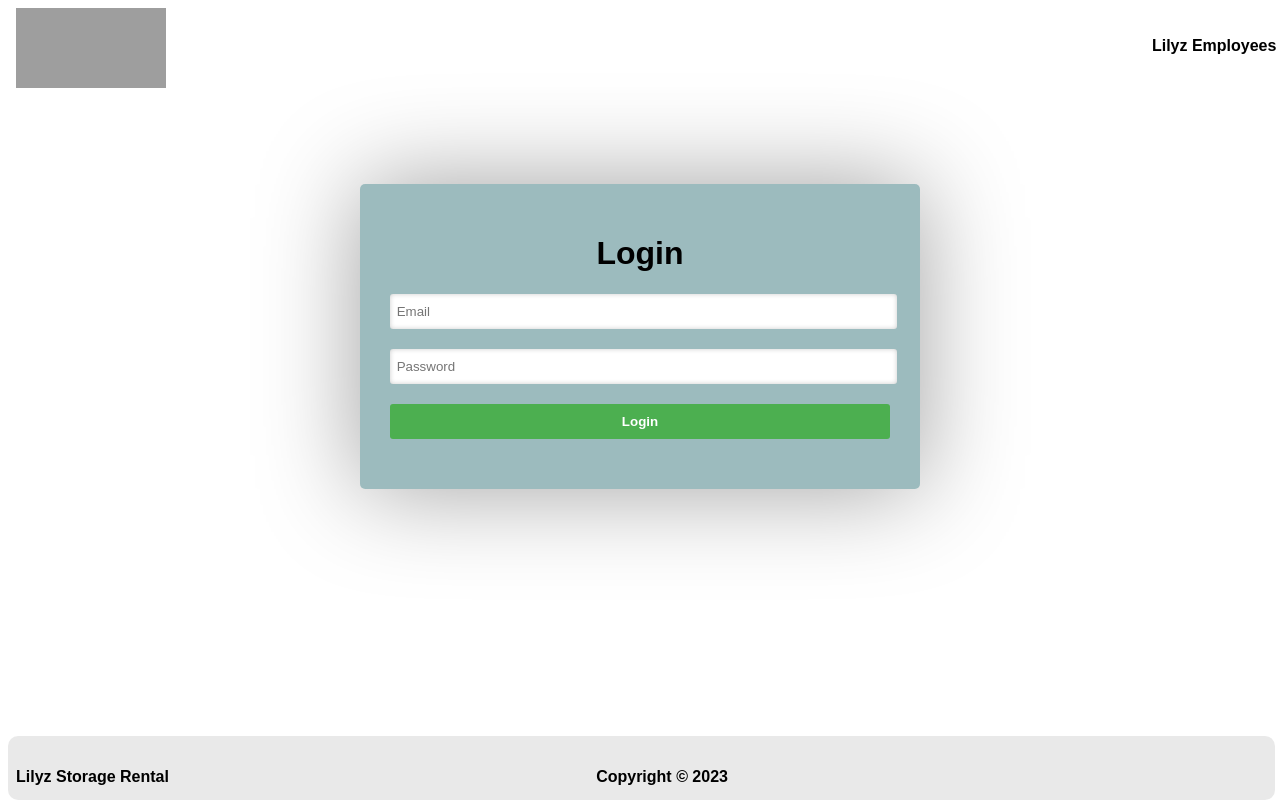
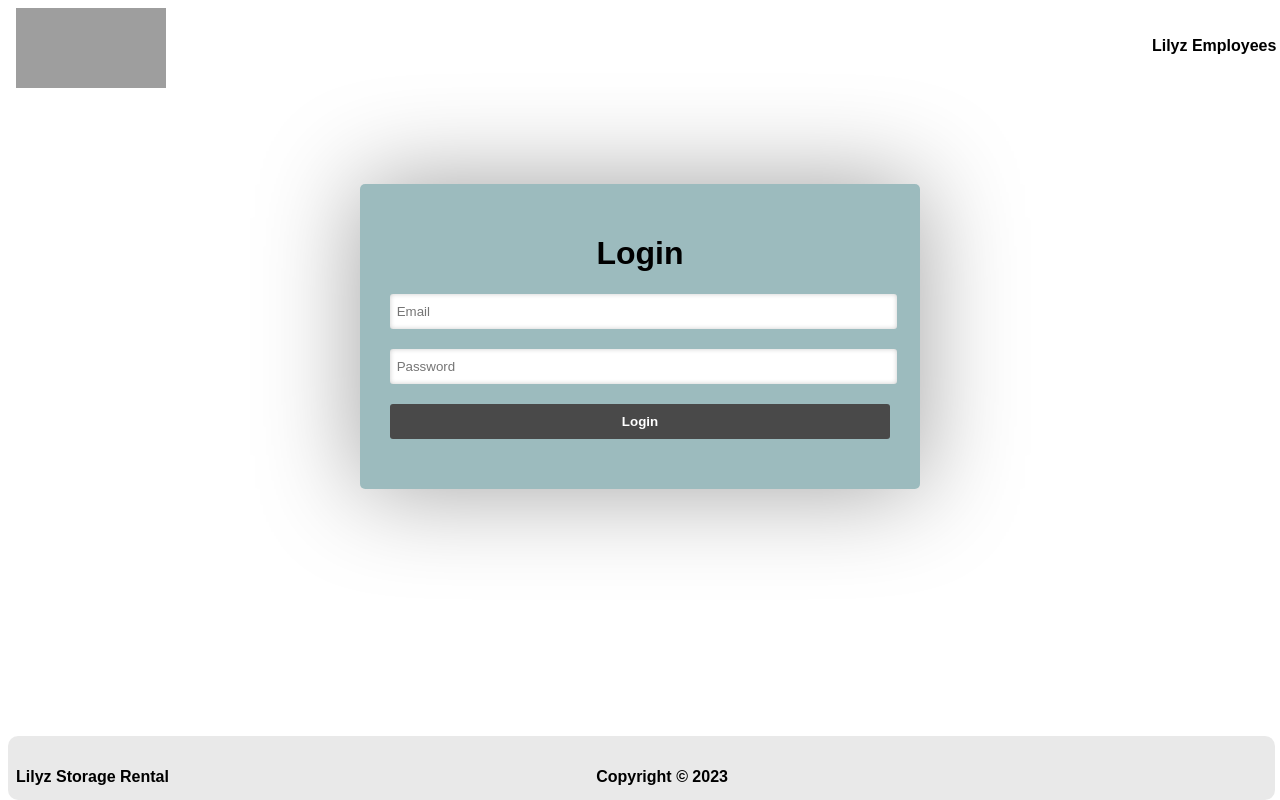
Before and after one commit to Tsireledzo2/Storage-Rental-System-2.0-FrontEnd, an Angular app in the folder Admin-Driver/: page /login in a window 1280 px wide. Built offline with nearby package versions, Linux system fonts and the light colour scheme; grey boxes are pictures that could not be loaded.

Commit message:
Added alert for wrong login details

```diff
--- a/Admin-Driver/src/app/Components/login/login.component.css
+++ b/Admin-Driver/src/app/Components/login/login.component.css
@@ -30,7 +30,7 @@ input[type="text"], input[type="password"] {
     width: 100%;
 }
 input[type="submit"] {
-    background-color: #4CAF50;
+    background-color: #494949;
     border: none;
     border-radius: 3px;
     color: #fff;
--- a/Admin-Driver/src/app/Components/login/login.component.ts
+++ b/Admin-Driver/src/app/Components/login/login.component.ts
@@ -24,9 +24,14 @@ export class LoginComponent implements OnInit{
 
    this.authentication.fetchUserByEmail(this.email, this.password).subscribe(employee => {
     this.employee = employee;
-    this.employeeNumber = this.employee.employeeNumber;
-    console.log(this.employee?.employeeNumber)
-    this.getAdminOrDriver(this.employeeNumber)
+    if (this.employee == null) {
+      alert("Email/password is incorrect!")
+    } else {
+      this.employeeNumber = this.employee.employeeNumber;
+      console.log(this.employee?.employeeNumber)
+      this.getAdminOrDriver(this.employeeNumber)
+    }
+
   });
     }
 
```
